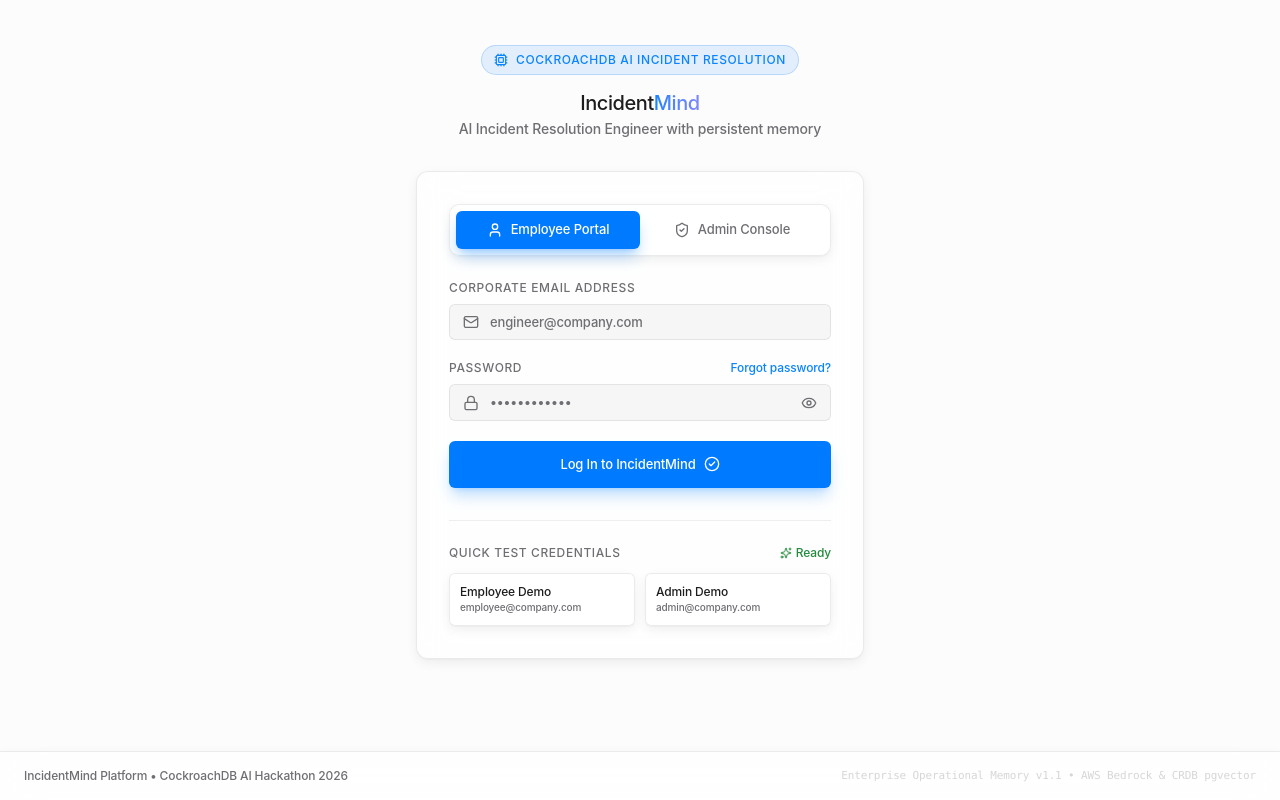
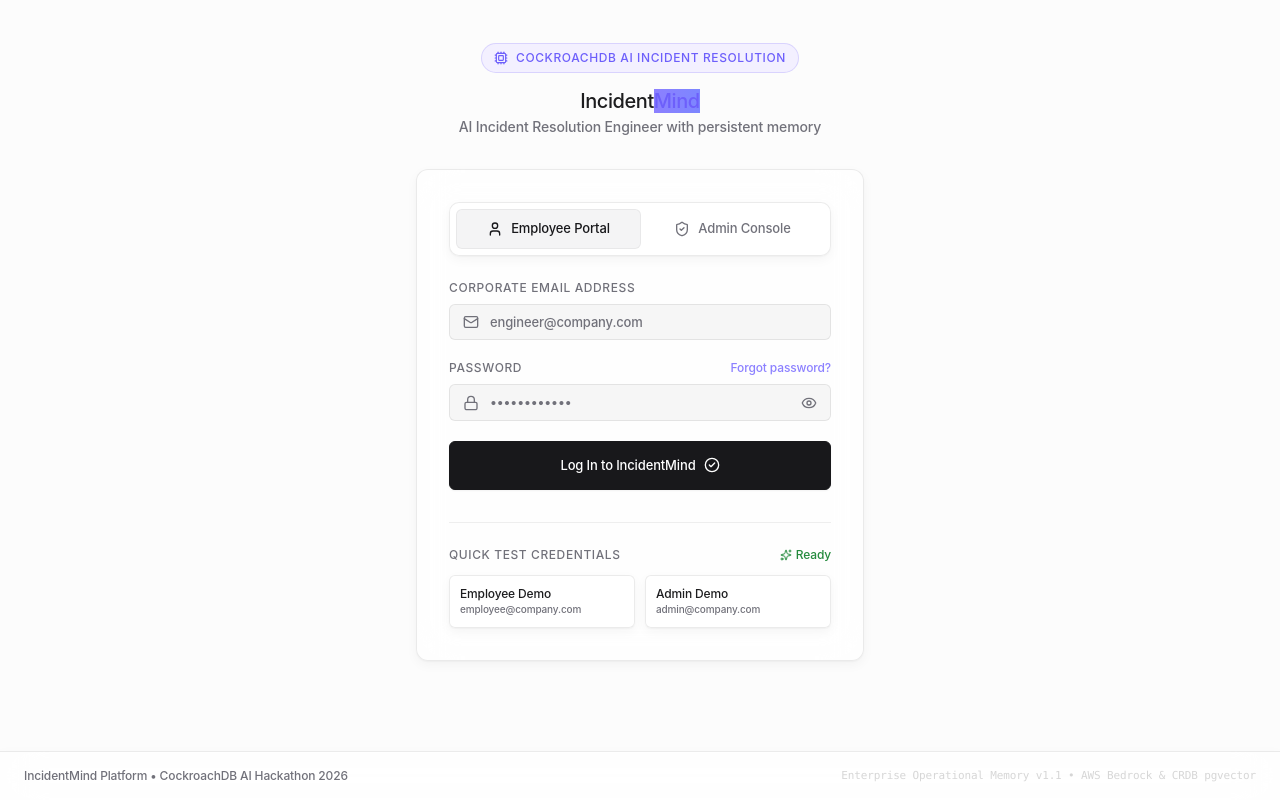
Before and after one commit to shashwathnaik-glitch/IncidentAI, a React app in the folder frontend/: page / in a window 1280 px wide. Built offline with nearby package versions, Linux system fonts and the light colour scheme; the HTML template or start-up script is replaced by a standard one.

Commit message:
style: Nova-inspired neutral redesign + fix layout overlap bugs (visual only)

```diff
--- a/frontend/src/index.css
+++ b/frontend/src/index.css
@@ -3,20 +3,20 @@
 @theme {
   --color-slate-950: #f5f5f7;
   --color-slate-900: #ffffff;
-  --color-slate-850: #e5e5ea;
+  --color-slate-850: #ffffff;
   --color-slate-800: rgba(0, 0, 0, 0.08);
   --color-slate-700: rgba(0, 0, 0, 0.12);
   --color-slate-600: rgba(0, 0, 0, 0.16);
-  --color-slate-500: #6e6e73;
+  --color-slate-500: #71717a;
   --color-slate-400: #8e8e93;
   --color-slate-300: #aeaeb2;
   --color-slate-200: #d1d1d6;
   --color-slate-100: #e5e5ea;
   --color-slate-5: #f5f5f7;
 
-  --color-blue-600: #007aff;
-  --color-blue-500: #007aff;
-  --color-blue-400: #0a84ff;
+  --color-blue-600: #6d5ffb;
+  --color-blue-500: #6d5ffb;
+  --color-blue-400: #8c80ff;
   --color-blue-300: #248a3d;
   --color-emerald-400: #248a3d;
   --color-emerald-500: #248a3d;
@@ -29,8 +29,8 @@
 
   --font-sans: -apple-system, BlinkMacSystemFont, "SF Pro Text", "Segoe UI", sans-serif;
 
-  --shadow-2xl: 0 4px 12px rgba(0, 0, 0, 0.06), 0 1px 2px rgba(0, 0, 0, 0.04);
-  --shadow-xl: 0 4px 12px rgba(0, 0, 0, 0.06), 0 1px 2px rgba(0, 0, 0, 0.04);
+  --shadow-2xl: 0 1px 2px rgba(0, 0, 0, 0.04), 0 4px 12px rgba(0, 0, 0, 0.04);
+  --shadow-xl: 0 1px 2px rgba(0, 0, 0, 0.04), 0 4px 12px rgba(0, 0, 0, 0.04);
 }
 
 @layer base {
@@ -82,7 +82,7 @@
   background-clip: padding-box;
 }
 
-/* Frosted glass cards and surfaces (macOS light glassmorphism) */
+/* Frosted glass cards and surfaces (Nova light cards) */
 .bg-slate-900\/80,
 .bg-slate-900,
 .bg-slate-900\/95,
@@ -95,7 +95,7 @@
   backdrop-filter: blur(20px) !important;
   -webkit-backdrop-filter: blur(20px) !important;
   border-color: rgba(0, 0, 0, 0.08) !important;
-  box-shadow: 0 1px 2px rgba(0, 0, 0, 0.04), 0 4px 12px rgba(0, 0, 0, 0.06) !important;
+  box-shadow: 0 1px 2px rgba(0, 0, 0, 0.04), 0 4px 12px rgba(0, 0, 0, 0.04) !important;
 }
 
 /* Ensure the root layout container does not create a new containing block for position: fixed descendants */
@@ -120,24 +120,19 @@
 .text-slate-300,
 .text-slate-400,
 .text-slate-500 {
-  color: #6e6e73 !important;
+  color: #71717a !important;
 }
 
-/* Restore white text color specifically for text inside primary buttons and solid red/blue/indigo/emerald badges */
-.bg-blue-600, .bg-blue-500, .bg-red-600, .bg-red-500, .bg-emerald-500, .bg-indigo-600, .bg-indigo-500, .bg-emerald-600,
-.bg-blue-600 *, .bg-blue-500 *, .bg-red-600 *, .bg-red-500 *, .bg-emerald-500 *, .bg-indigo-600 *, .bg-indigo-500 *, .bg-emerald-600 *,
-span.bg-emerald-500\/20, span.bg-blue-500\/20, span.bg-red-500\/20, span.bg-indigo-500\/20,
-div.bg-emerald-500\/10, div.bg-blue-500\/10, div.bg-red-500\/10, div.bg-indigo-500\/10 {
-  /* Keep default solid container color styling readable, only mapping children if background is not light overlay */
+/* Solid background text color restorations (like warning blocks or error flags) */
+.bg-emerald-500\/10 *, .bg-red-500\/10 *, .bg-indigo-500\/10 * {
+  color: inherit !important;
 }
 
-/* Specific button state text restorations */
-button.bg-blue-600, button.bg-blue-600 *,
-.bg-blue-600 span, .bg-blue-600 svg,
-.bg-blue-500 span, .bg-blue-500 svg,
-.bg-indigo-600 span, .bg-indigo-600 svg,
-.bg-gradient-to-r.from-blue-600 span, .bg-gradient-to-r.from-blue-600 svg {
-  color: #ffffff !important;
+/* Accent logo text color correction */
+.bg-gradient-to-r.from-blue-400.to-indigo-400.bg-clip-text.text-transparent {
+  background-clip: unset !important;
+  -webkit-background-clip: unset !important;
+  color: #6d5ffb !important;
 }
 
 /* Adjust warning / alert / success color overrides for light background contrast */
@@ -156,10 +151,10 @@
 }
 
 .text-indigo-400, .text-indigo-500 {
-  color: #5856d6 !important;
+  color: #6d5ffb !important;
 }
 .bg-indigo-500\/10 {
-  background-color: rgba(88, 86, 214, 0.08) !important;
+  background-color: #f3f0ff !important;
 }
 
 /* Hide ambient glows and gradient effects */
@@ -169,24 +164,87 @@
   display: none !important;
 }
 
-/* Flatten primary gradient buttons to solid Apple Accent Blue */
+/* Primary Action Buttons - Solid dark charcoal (#18181B) background, white text */
 .bg-gradient-to-r.from-blue-600.to-indigo-600,
 .bg-gradient-to-r.from-blue-600.to-cyan-600,
-.bg-gradient-to-tr.from-blue-600.to-indigo-600 {
-  background: #007aff !important;
+.bg-gradient-to-tr.from-blue-600.to-indigo-600,
+button.bg-blue-600,
+button.bg-blue-500,
+button.bg-indigo-600 {
+  background: #18181b !important;
+  color: #ffffff !important;
+  border: 1px solid #18181b !important;
   background-image: none !important;
+  box-shadow: 0 1px 2px rgba(0, 0, 0, 0.05) !important;
 }
 
-/* Override hero welcome banner and AI display cards to flat light grey/white cards */
+.bg-gradient-to-r.from-blue-600.to-indigo-600 *,
+.bg-gradient-to-r.from-blue-600.to-cyan-600 *,
+.bg-gradient-to-tr.from-blue-600.to-indigo-600 *,
+button.bg-blue-600 *,
+button.bg-blue-500 *,
+button.bg-indigo-600 * {
+  color: #ffffff !important;
+}
+
+/* Style active tab switchers with soft light gray background and dark text */
+div.flex.bg-slate-900\/80 button.bg-blue-600,
+div.flex.bg-slate-900\/80 button.bg-blue-500,
+div.flex.bg-slate-950\/70 button.bg-blue-600,
+div.flex.bg-slate-950\/70 button.bg-blue-500,
+div.flex.bg-slate-950 button.bg-blue-600,
+div.flex.bg-slate-950 button.bg-blue-500,
+div.flex.bg-slate-950\/80 button.bg-blue-600,
+div.flex.bg-slate-950\/80 button.bg-blue-500,
+.md\:col-span-6 button.bg-blue-600,
+.md\:col-span-6 button.bg-blue-500 {
+  background: #f4f4f5 !important;
+  color: #18181b !important;
+  border: 1px solid rgba(0, 0, 0, 0.05) !important;
+  box-shadow: none !important;
+}
+
+div.flex.bg-slate-900\/80 button.bg-blue-600 *,
+div.flex.bg-slate-900\/80 button.bg-blue-500 *,
+div.flex.bg-slate-950\/70 button.bg-blue-600 *,
+div.flex.bg-slate-950\/70 button.bg-blue-500 *,
+div.flex.bg-slate-950 button.bg-blue-600 *,
+div.flex.bg-slate-950 button.bg-blue-500 *,
+div.flex.bg-slate-950\/80 button.bg-blue-600 *,
+div.flex.bg-slate-950\/80 button.bg-blue-500 *,
+.md\:col-span-6 button.bg-blue-600 *,
+.md\:col-span-6 button.bg-blue-500 * {
+  color: #18181b !important;
+}
+
+/* Stat Widgets & Chip Badges Mapped to Nova Pastel Tints */
+.bg-blue-500\/10, .bg-blue-600\/10 {
+  background-color: #f3f0ff !important;
+  color: #6d5ffb !important;
+}
+.bg-indigo-500\/10, .bg-indigo-600\/10 {
+  background-color: #f3f0ff !important;
+  color: #6d5ffb !important;
+}
+.bg-emerald-500\/10, .bg-emerald-600\/10 {
+  background-color: rgba(36, 138, 61, 0.06) !important;
+  color: #248a3d !important;
+}
+.bg-red-500\/10, .bg-red-600\/10 {
+  background-color: rgba(201, 59, 43, 0.06) !important;
+  color: #c93b2b !important;
+}
+
+/* Override hero welcome banner and AI display cards to flat white cards */
 .bg-gradient-to-r.from-blue-950\/60.via-slate-900.to-indigo-950\/50,
 .bg-gradient-to-r.from-blue-950\/40.via-slate-950.to-indigo-950\/30 {
   background: #ffffff !important;
   border-color: rgba(0, 0, 0, 0.08) !important;
-  box-shadow: 0 1px 2px rgba(0, 0, 0, 0.04), 0 4px 12px rgba(0, 0, 0, 0.06) !important;
+  box-shadow: 0 1px 2px rgba(0, 0, 0, 0.04), 0 4px 12px rgba(0, 0, 0, 0.04) !important;
   background-image: none !important;
 }
 
-/* Focus rings for inputs and buttons */
+/* Focus rings for inputs and buttons - Neutral grey ring */
 input[type="text"],
 input[type="email"],
 input[type="password"],
@@ -220,8 +278,8 @@
 textarea:focus,
 select:focus {
   outline: none !important;
-  border-color: #007aff !important;
-  box-shadow: 0 0 0 3px rgba(0, 122, 255, 0.25) !important;
+  border-color: #a1a1aa !important;
+  box-shadow: 0 0 0 3px rgba(161, 161, 170, 0.25) !important;
 }
 
 /* General button styling overrides */
@@ -239,7 +297,7 @@
 
 button:focus-visible, .btn:focus-visible {
   outline: none !important;
-  box-shadow: 0 0 0 3px rgba(0, 122, 255, 0.25) !important;
+  box-shadow: 0 0 0 3px rgba(161, 161, 170, 0.25) !important;
 }
 
 /* Modal Animations & Layout overrides */
@@ -280,7 +338,7 @@
   box-shadow: 0 10px 40px rgba(0, 0, 0, 0.1) !important;
 }
 
-/* Desktop Sidebar Overrides (translucent left sidebar) */
+/* Desktop Sidebar Overrides (translucent left sidebar - white theme) */
 @media (min-width: 1024px) {
   /* Shift content wrapper to the right to make room for fixed sidebar (only when the sidebar is present) */
   div.min-h-screen.flex.flex-col:has(header.sticky) {
@@ -288,7 +346,7 @@
     box-sizing: border-box !important;
   }
 
-  /* Translucent sidebar container mapping */
+  /* Flat white sidebar container */
   header.sticky {
     width: 240px !important;
     height: 100vh !important;
@@ -300,9 +358,8 @@
     border-right: 1px solid rgba(0, 0, 0, 0.08) !important;
     border-bottom: none !important;
     padding: 24px 16px !important;
-    background: rgba(255, 255, 255, 0.6) !important;
-    backdrop-filter: blur(30px) !important;
-    -webkit-backdrop-filter: blur(30px) !important;
+    background: #fafafa !important;
+    box-shadow: none !important;
   }
 
   header.sticky > div {
@@ -352,3 +409,77 @@
     background: rgba(255, 255, 255, 0.5) !important;
   }
 }
+
+/* Sidebar Role Badges specifically matched to layout indicators */
+header.sticky div.px-3.py-1\.5:has(svg.lucide-shield-check),
+header.sticky div.px-3.py-1\.5:has(svg.lucide-layout-dashboard) {
+  background: #f3f0ff !important;
+  border-color: rgba(109, 95, 251, 0.2) !important;
+  color: #6d5ffb !important;
+  border-radius: 8px !important;
+}
+
+header.sticky div.px-3.py-1\.5:has(svg.lucide-shield-check) *,
+header.sticky div.px-3.py-1\.5:has(svg.lucide-layout-dashboard) * {
+  color: #6d5ffb !important;
+}
+
+header.sticky span.bg-indigo-500\/20,
+header.sticky span.bg-blue-500\/20 {
+  background: #e4e4e7 !important;
+  color: #18181b !important;
+}
+
+/* Sidebar Logout Button */
+header.sticky button {
+  background: #f4f4f5 !important;
+  border-color: rgba(0, 0, 0, 0.08) !important;
+  color: #71717a !important;
+}
+header.sticky button:hover {
+  background: #fee2e2 !important;
+  color: #ef4444 !important;
+  border-color: rgba(239, 68, 68, 0.2) !important;
+}
+
+/* BUG FIX 1: Historical Solution Attempts Memory panel layout overlap scoped to list headers */
+div.space-y-4.pt-2:has(h3 svg.lucide-history) > div.flex {
+  display: flex !important;
+  flex-direction: column !important;
+  align-items: flex-start !important;
+  gap: 12px !important;
+}
+
+div.space-y-4.pt-2:has(h3 svg.lucide-history) > div.flex > div:last-child {
+  flex-wrap: wrap !important;
+  width: 100% !important;
+  max-width: 100% !important;
+  justify-content: flex-start !important;
+  gap: 4px !important;
+}
+
+/* BUG FIX 2: Similar Incidents Vector Matches card overflow scoped to similarity grids */
+div.space-y-3.pt-2:has(div.font-mono) > div.grid > div {
+  display: flex !important;
+  flex-direction: row !important;
+  align-items: center !important;
+  justify-content: space-between !important;
+  gap: 12px !important;
+  min-width: 0 !important;
+}
+
+div.space-y-3.pt-2:has(div.font-mono) > div.grid > div > div:first-child {
+  min-width: 0 !important;
+  flex: 1 !important;
+}
+
+div.space-y-3.pt-2:has(div.font-mono) > div.grid > div > div:first-child > div:last-child {
+  white-space: nowrap !important;
+  overflow: hidden !important;
+  text-overflow: ellipsis !important;
+  max-width: 100% !important;
+}
+
+div.space-y-3.pt-2:has(div.font-mono) > div.grid > div > div:last-child {
+  flex-shrink: 0 !important;
+}
```
